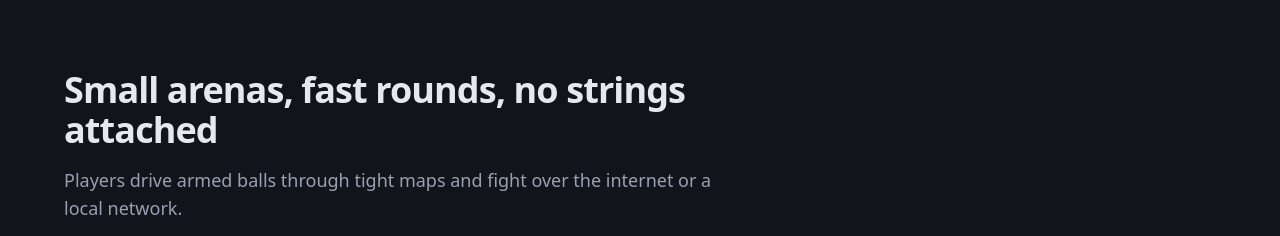
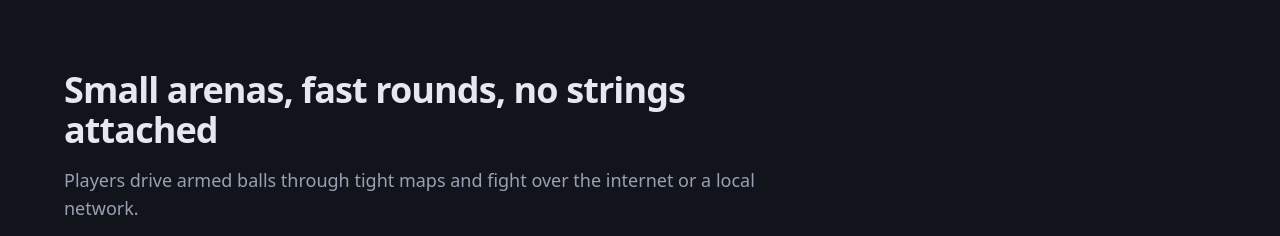
Before and after one commit to Hub-Tansky/rv2-website, a plain HTML site: page website/index.html in a window 1280 px wide. Shown: the part 716-952 px from the top of the page. Drawn offline with nearby package versions, Linux system fonts and the light colour scheme; no server answers.

Commit message:
style(website): keep the home features heading and intro on one line at desktop width

```diff
--- a/website/index.html
+++ b/website/index.html
@@ -100,8 +100,8 @@
   <section id="server-status" hidden></section>
 
   <section class="site-container py-16 md:py-24" id="features">
-    <h2 class="max-w-2xl text-3xl font-bold tracking-tight md:text-4xl">Small arenas, fast rounds, no strings attached</h2>
-    <p class="mt-4 max-w-2xl text-lg text-muted">Players drive armed balls through tight maps and fight over the internet or a local network.</p>
+    <h2 class="max-w-3xl text-3xl font-bold tracking-tight md:text-4xl">Small arenas, fast rounds, no strings attached</h2>
+    <p class="mt-4 max-w-3xl text-lg text-muted">Players drive armed balls through tight maps and fight over the internet or a local network.</p>
     <div class="mt-10 grid gap-5 md:grid-cols-2 xl:grid-cols-4">
       <div class="card">
         <i class="text-brand-red" data-lucide="swords"></i>
```
